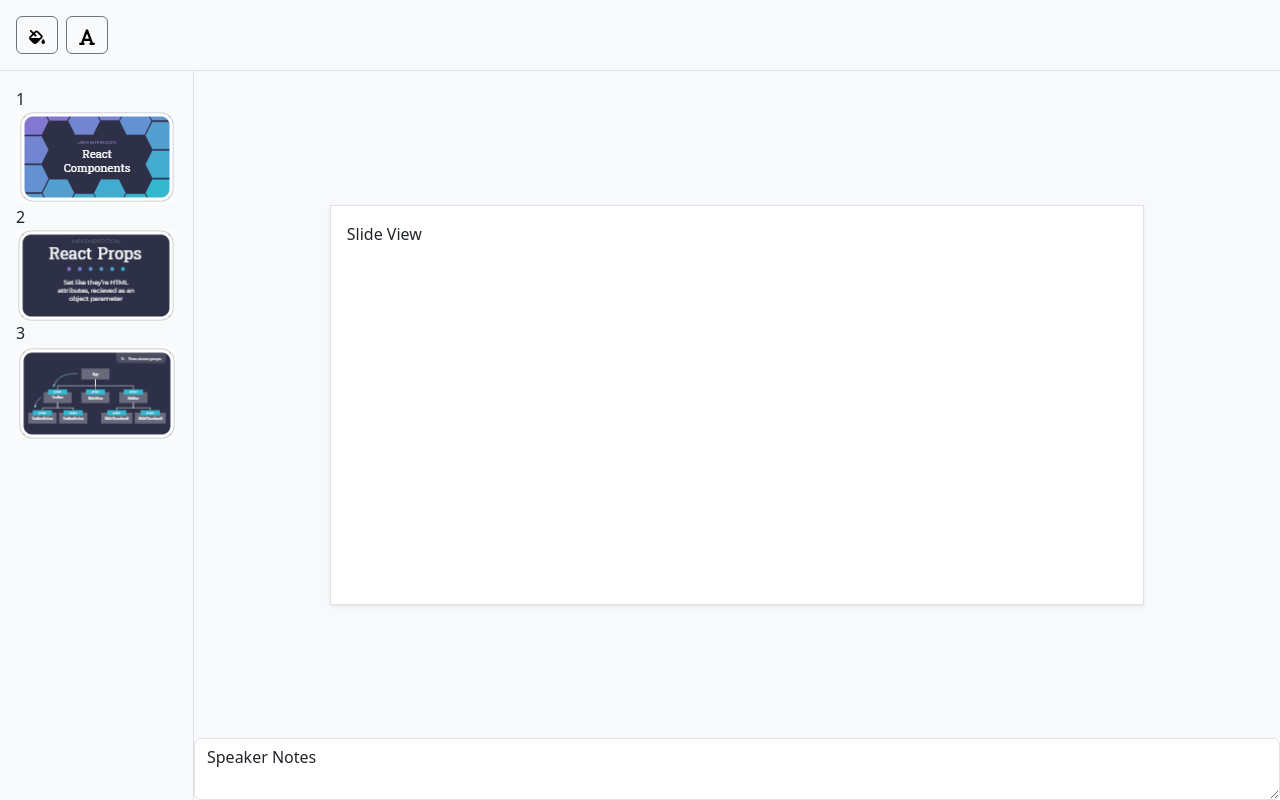
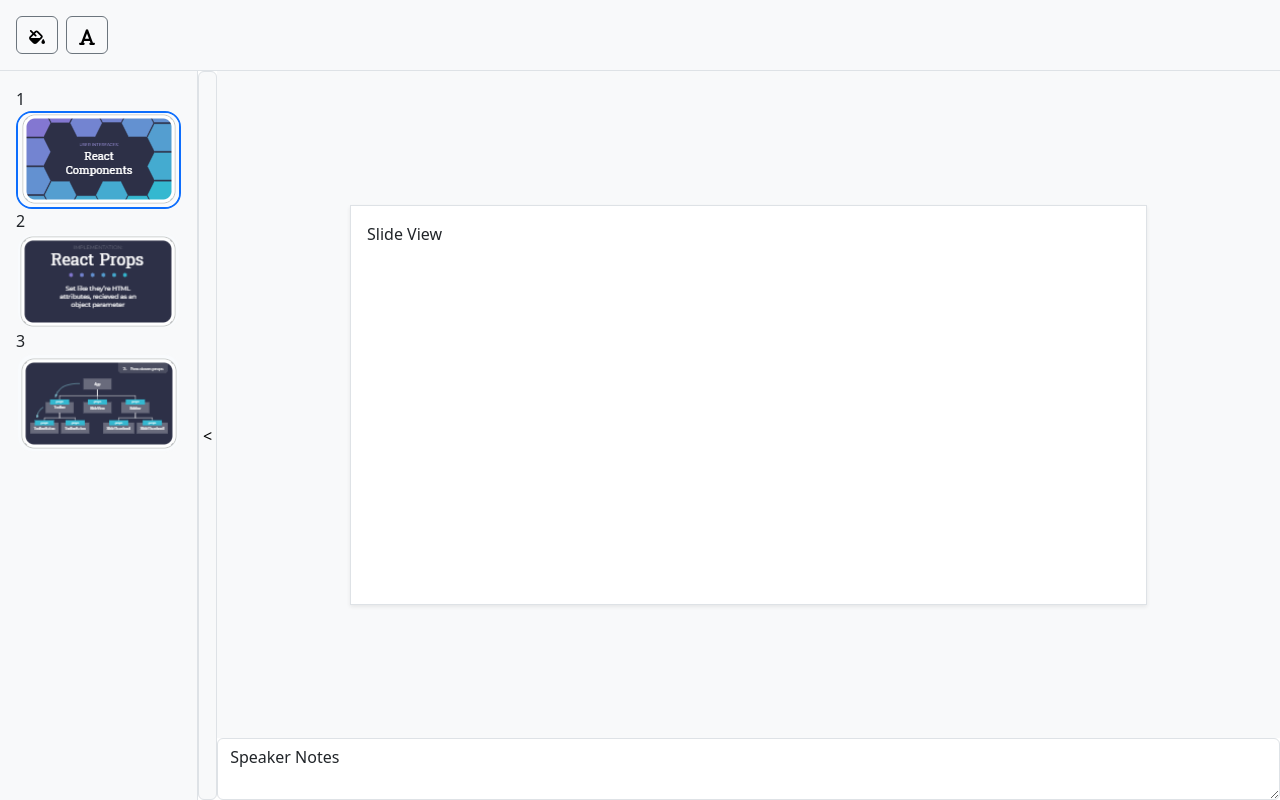
Before and after one commit to natafaye/fesd-slides-clone, a React (Vite) app: page / in a window 1280 px wide. Built offline with nearby package versions, Linux system fonts and the light colour scheme.

Commit message:
react-intro-to-state

```diff
--- a/src/Sidebar.tsx
+++ b/src/Sidebar.tsx
@@ -1,3 +1,4 @@
+import { useState } from "react";
 import SlideThumbnail from "./SlideThumbnail";
 import thumbnailImage1 from "./assets/thumbnail-1.png"
 import thumbnailImage2 from "./assets/thumbnail-2.png"
@@ -22,9 +23,32 @@ const testSlides = [
 ]
 
 export default function Sidebar() {
+    const [isExpanded, setIsExpanded] = useState(true)
+    const [selectedSlideId, setSelectedSlideId] = useState(0)
+
+    const handleButtonClick = () => {
+        setIsExpanded(!isExpanded)
+    }
+
+    const handleSlideClick = (id: number) => {
+        setSelectedSlideId(id)
+    }
+
     return (
-        <div className="border-end bg-light p-3 d-flex flex-column">
-            { testSlides.map( s => <SlideThumbnail key={s.id} slide={ s }/> ) }
-        </div>
+        <>
+            {isExpanded ? (
+                <div className="border-end bg-light p-3 d-flex flex-column">
+                    {testSlides.map(s => (
+                        <SlideThumbnail key={s.id} slide={s} onSelected={handleSlideClick} isSelected={s.id === selectedSlideId} />
+                    ))}
+                </div>
+            ) : null}
+            <button
+                className="btn btn-light p-1 border"
+                onClick={handleButtonClick}
+            >
+                { isExpanded ? "<" : ">" }
+            </button>
+        </>
     )
 }
--- a/src/SlideThumbnail.tsx
+++ b/src/SlideThumbnail.tsx
@@ -1,10 +1,19 @@
 
+type SlideThumbnailProps = {
+    slide: { id: number, order: number, image: string }
+    isSelected: boolean
+    onSelected: (id: number) => void
+}
 
-export default function SlideThumbnail({ slide }: { slide: { order: number, image: string }}) {
+export default function SlideThumbnail({ slide, isSelected, onSelected }: SlideThumbnailProps ) {
     return (
         <>
             <span>{ slide.order }</span>
-            <img src={slide.image} onClick={() => alert("Selected!")}/>
+            <img
+                src={slide.image}
+                onClick={() => onSelected(slide.id)}
+                className={`border border-2 rounded-4 ${isSelected ? "border-primary" : "border-light"}`}
+            />
         </>
     )
 }
```
